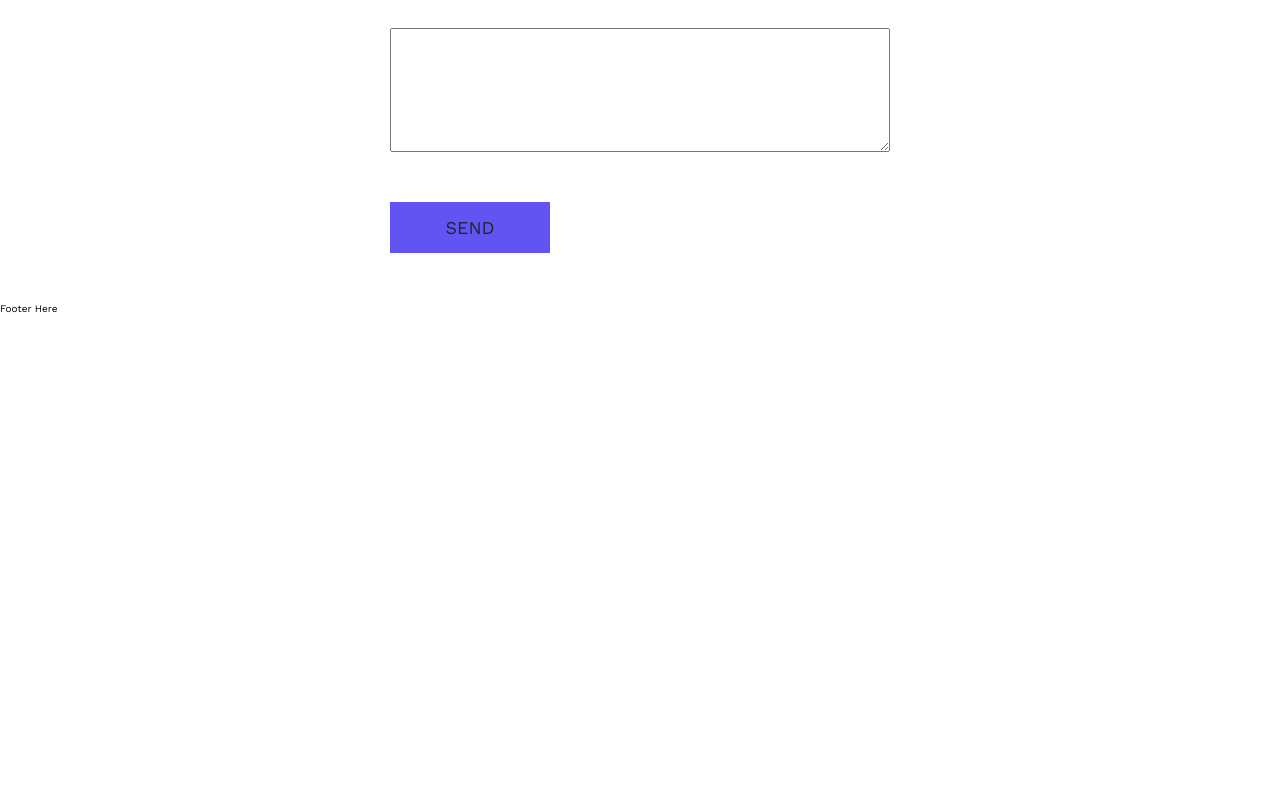
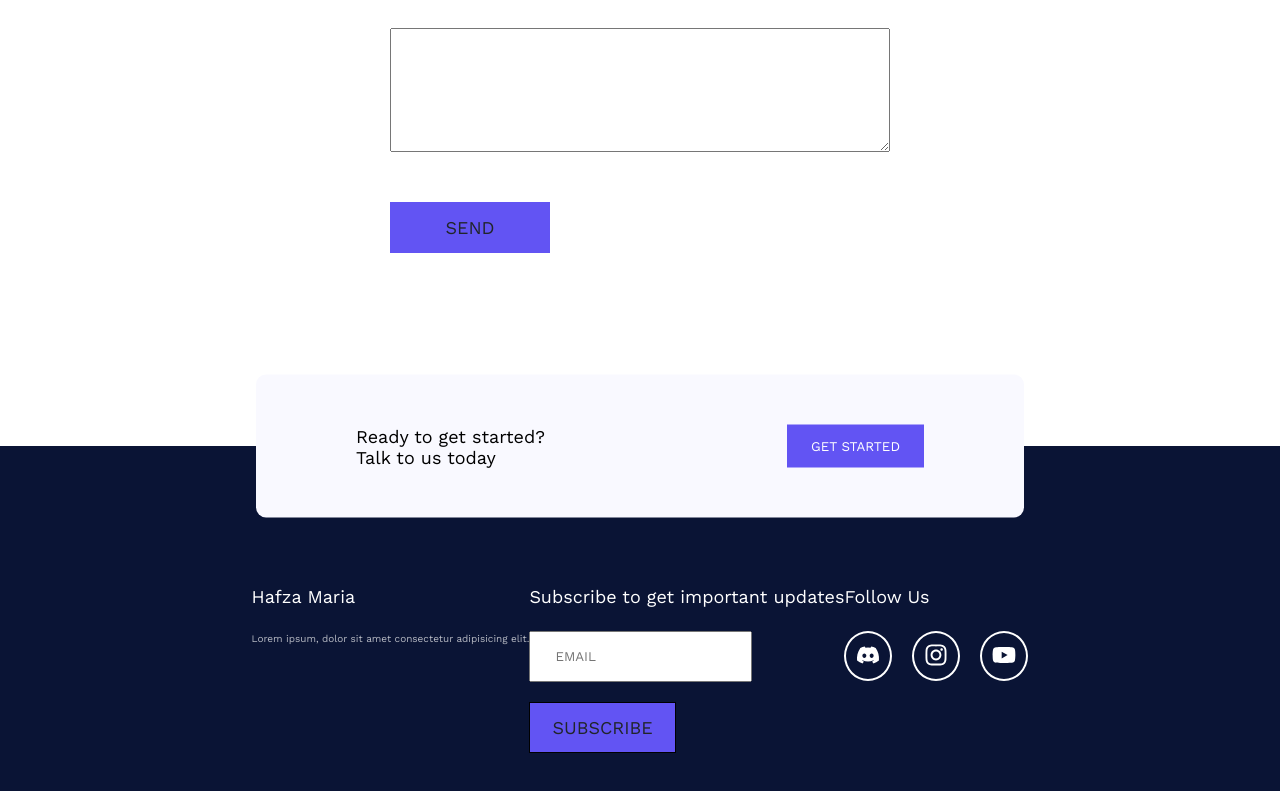
Before and after one commit to hafzamaria/react-website, a React (Create React App) app in the folder web/: page /Contact in a window 1280 px wide. Shown: the part 940-1731 px from the top of the page. Before the commit the page ends 1254 px from the top, so only its background shows below. Built offline with nearby package versions, Linux system fonts and the light colour scheme.

Commit message:
half footer

```diff
--- a/web/package.json
+++ b/web/package.json
@@ -8,6 +8,7 @@
     "@testing-library/user-event": "^13.5.0",
     "react": "^18.2.0",
     "react-dom": "^18.2.0",
+    "react-icons": "^4.7.1",
     "react-router-dom": "^6.4.3",
     "react-scripts": "5.0.1",
     "styled-components": "^5.3.6",
--- a/web/src/components/Footer.jsx
+++ b/web/src/components/Footer.jsx
@@ -1,11 +1,115 @@
 import React from 'react'
-
+import { NavLink } from 'react-router-dom';
+import styled from 'styled-components'
+import { Button } from '../Styles/Button';
+import { FaDiscord,FaInstagram,FaYoutube} from "react-icons/fa";
 const Footer = () => {
   return (
-    <div>
-      Footer Here
-    </div>
+    <Wrapper>
+    <section className="contact-short">
+      <div className='grid grid-two-column'>
+        <div>
+          <h3>Ready to get started?</h3>
+          <h3>Talk to us today</h3>
+        </div>
+
+        <div>
+          <NavLink to='/'>
+            <Button>Get Started</Button>
+          </NavLink>
+        </div>
+      </div>
+    </section>
+    {/* footer section */}
+    <footer>
+
+      <div className='container grid grid-four-column'>
+        <div className='footer-about'>
+          <h3>Hafza Maria</h3>
+          <p>Lorem ipsum, dolor sit amet consectetur adipisicing elit. </p>
+        </div>
+        {/* 2nd column */}
+        <div className='footer-subscribe'>
+          <h3>Subscribe to get important updates</h3>
+         <form action='#'>
+          <input type="email" required autoComplete='off' placeholder='Email'/><br/>
+          <input type='submit' value='Subscribe' />
+         </form>
+        </div>
+        {/* 3rd column */}
+        <div className="footer-social">
+          <h3>Follow Us</h3>
+          <div className="footer-social--icons">
+            <div>
+           < FaDiscord className='icons' />
+            </div>
+            <div>
+           < FaInstagram className='icons' />
+            </div>
+            <div>
+           < FaYoutube className='icons' />
+            </div>
+          </div>
+        </div>
+        </div>
+
+    </footer>
+    </Wrapper>
   )
 }
+const Wrapper = styled.section`
+.contact-short {
+  max-width:60vw;
+  margin: auto;
+  padding:5rem 10rem;
+  background-color:${({theme})=> theme.colors.bg};
+  border-radius:1rem;
+  box-shadow: ${({theme})=> theme.colors.shadowSupport};
+  transform:translateY(50%);
+
+
+  .grid{
+    display:flex;
+    flex-direction:row;
+    justify-content:space-between;
+    align-items:center;
+  }
+
+
+  .grid div:last-child{
+    justify-self:end;
+    align-self:center;
+  }
+}
+footer{
+  padding:14rem 0 9rem 0;
+  background-color:${({theme})=> theme.colors.footer_bg};
+
+  h3{
+    color:${({theme})=> theme.colors.hr};
+    margin-bottom:2.4rem;
+  }
+  p{
+    color:white;
+  }
+  .footer-social--icons{
+    display:flex;
+    gap:2rem;
+
+    div{
+      padding:1rem;
+      border-radius: 50%;
+      border: 2px solid white;
+
+      .icons{
+        color:white;
+       font-size:2.4rem;
+       position:relative
+       cursor:pointer;
+      }
+    }
+  }
+}
+`;
 
 export default Footer
```
Also changed, not shown: 1 other file (tests, documents, lock files or other folders).
